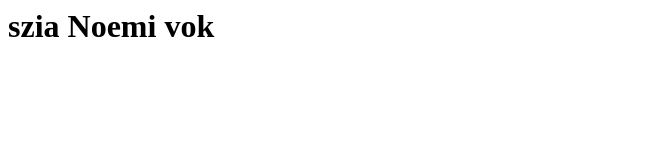
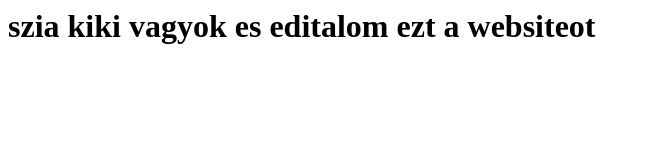
Before and after one commit to parduckids/noemi-test, a plain HTML site: page index.html in a window 1280 px wide. Shown: the whole page, without its empty margins (0-650 px from the left). Drawn offline with Linux system fonts and the light colour scheme.

Commit message:
Update index.html with new content - Requested by WhatsApp user

```diff
--- a/index.html
+++ b/index.html
@@ -1 +1 @@
-<h1>szia Noemi vok</h1>
+<h1>szia kiki vagyok es editalom ezt a websiteot</h1>
```
